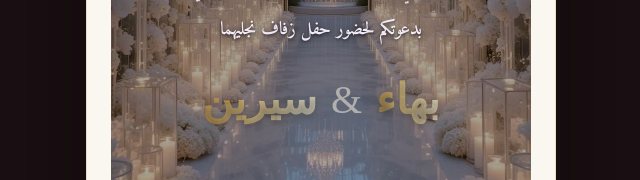
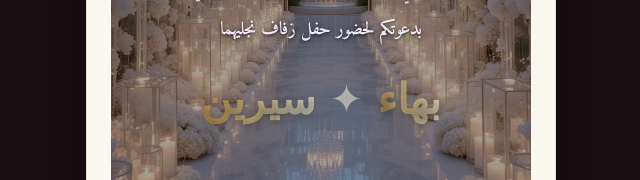
Before and after one commit to inviti-kol/inviti-lkol, a Next.js app: page /baha-sirine in a window 1280 px wide. Both pictures are taken after a click on the element 640 px from the left and 407 px from the top of the page. Shown: the part 499-679 px from the top of the page, without its empty margins (319-959 px from the left). Built offline with nearby package versions, Linux system fonts and the light colour scheme.

Commit message:
backup antes de nueva invitacion

```diff
--- a/src/components/invitation/CoupleNames.tsx
+++ b/src/components/invitation/CoupleNames.tsx
@@ -42,7 +42,7 @@ export default function CouplesName() {
 
 
       <span className="couple-separator">
-        &
+        ✦
       </span>
 
 
```
